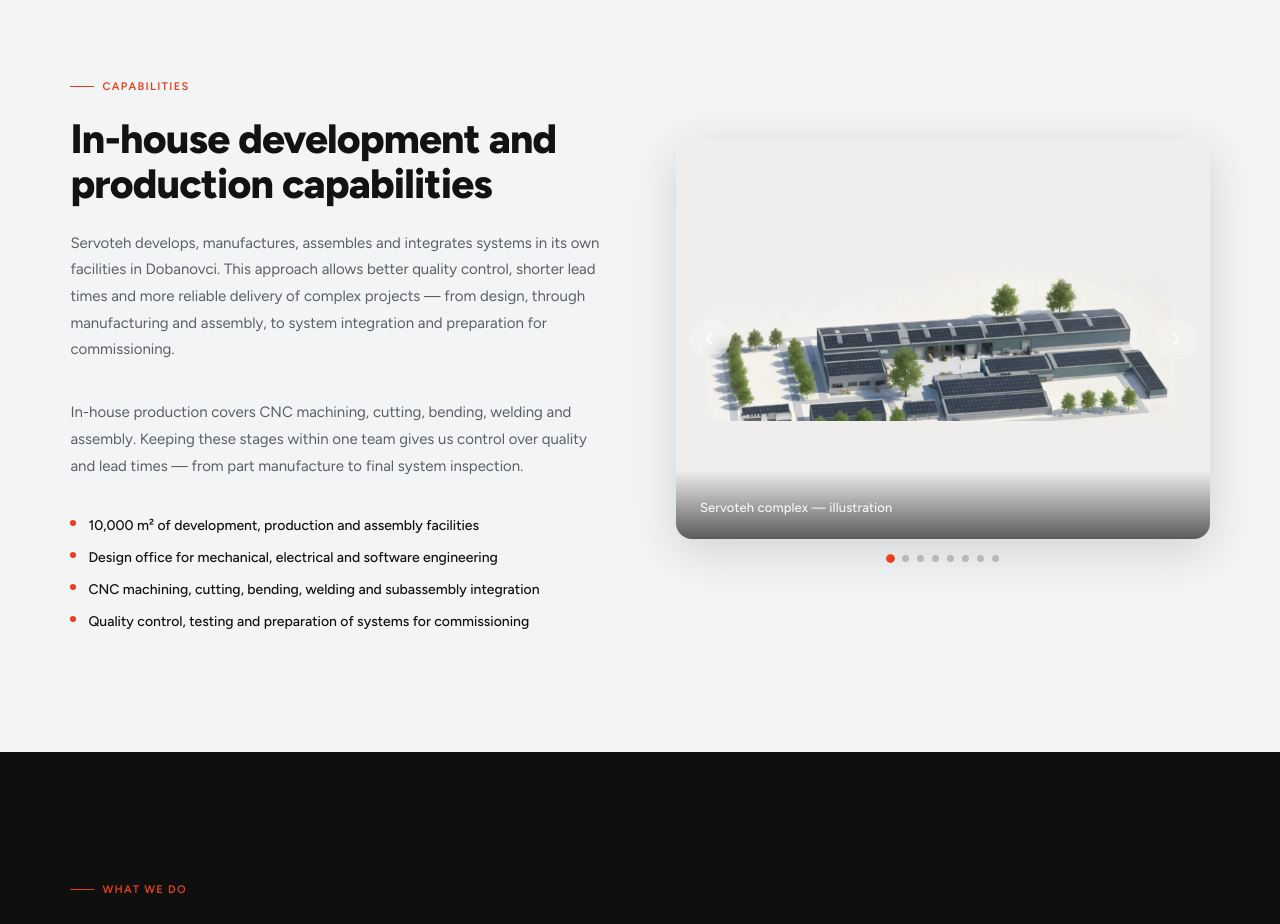
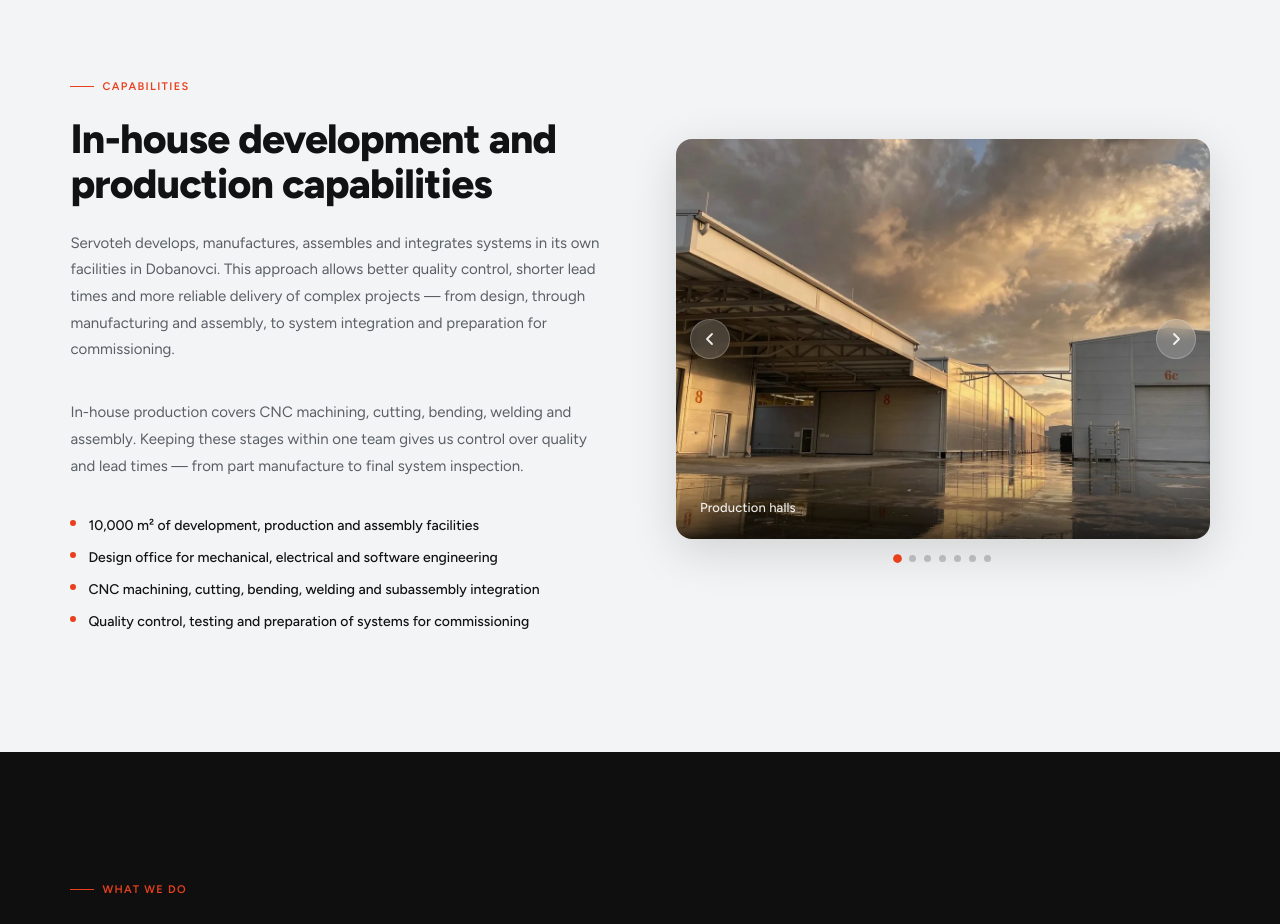
Before and after one commit to Servoteh/servoteh-sajt, a Next.js app: page /en in a window 1280 px wide. Shown: the part 2280-3204 px from the top of the page. Built offline with nearby package versions, Linux system fonts and the light colour scheme.

Commit message:
Revert "Kapaciteti: dodat graficki prikaz Servoteh hala (iz PDF kataloga) kao prvi slajd"
This reverts commit 9e4b04e49d0afdf45d47f756338909a95f966b3c.

```diff
--- a/content/en/home.ts
+++ b/content/en/home.ts
@@ -66,7 +66,6 @@
       "Quality control, testing and preparation of systems for commissioning",
     ],
     slides: [
-      { src: "/assets/servoteh-hale-render.webp", alt: "Illustration of the Servoteh complex of production and development halls with rooftop solar panels in Dobanovci", caption: "Servoteh complex — illustration" },
       { src: "/assets/about-exterior-facility.webp", alt: "Exterior view of Servoteh's development and production halls in Dobanovci", caption: "Production halls" },
       { src: "/assets/about-production-hall-wide.webp", alt: "Servoteh's main production hall", caption: "Production hall" },
       { src: "/assets/about-robotic-cell.webp", alt: "Fibre laser cutting at the Servoteh plant", caption: "Fibre laser cutting" },
--- a/content/sr/home.ts
+++ b/content/sr/home.ts
@@ -66,7 +66,6 @@
       "Kontrola kvaliteta, testiranje i priprema sistema za puštanje u rad",
     ],
     slides: [
-      { src: "/assets/servoteh-hale-render.webp", alt: "Grafički prikaz Servoteh kompleksa proizvodnih i razvojnih hala sa solarnim panelima na krovovima u Dobanovcima", caption: "Grafički prikaz Servoteh" },
       { src: "/assets/about-exterior-facility.webp", alt: "Spoljašnji pogled na razvojne i proizvodne hale Servoteh u Dobanovcima", caption: "Proizvodne hale" },
       { src: "/assets/about-production-hall-wide.webp", alt: "Glavna proizvodna hala Servoteh", caption: "Proizvodna hala" },
       { src: "/assets/about-robotic-cell.webp", alt: "Fiber lasersko sečenje u Servoteh pogonu", caption: "Fiber lasersko sečenje" },
```
Also changed, not shown: public/assets/servoteh-hale-render.webp (deleted).
